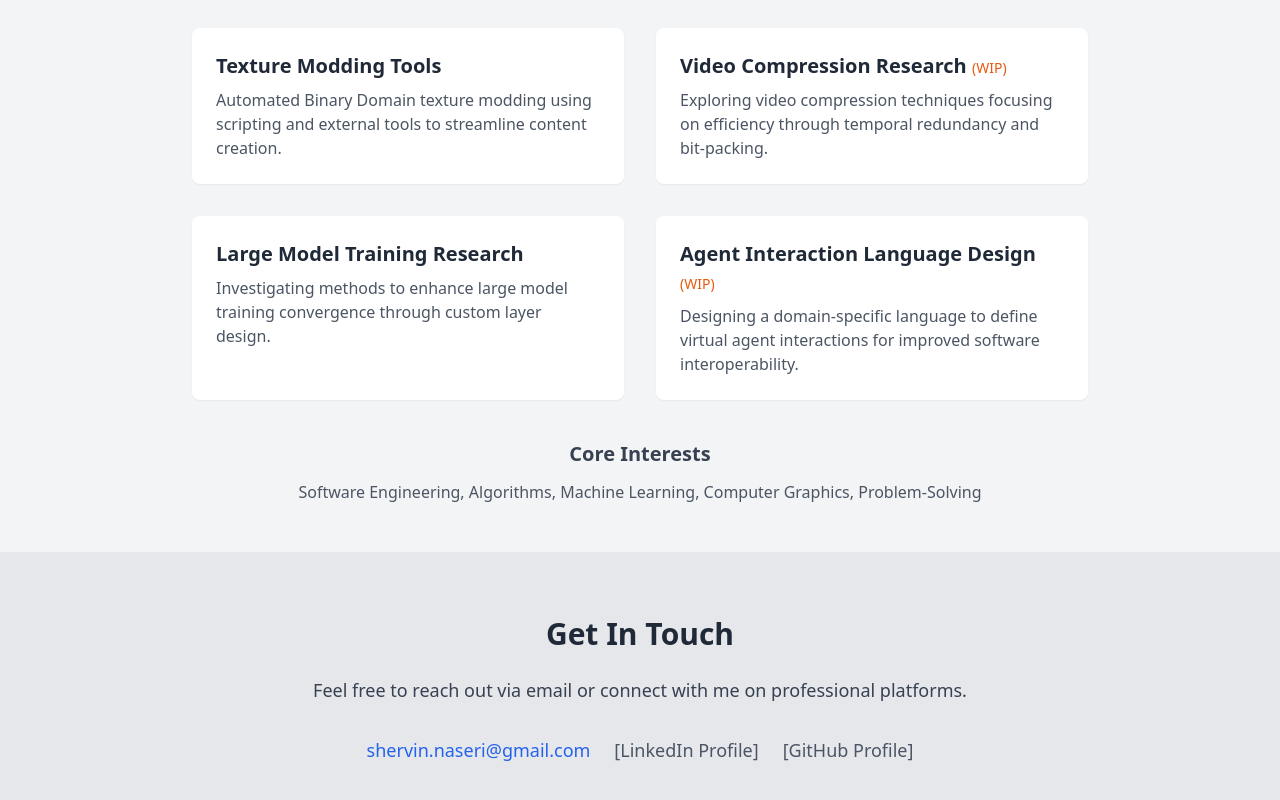
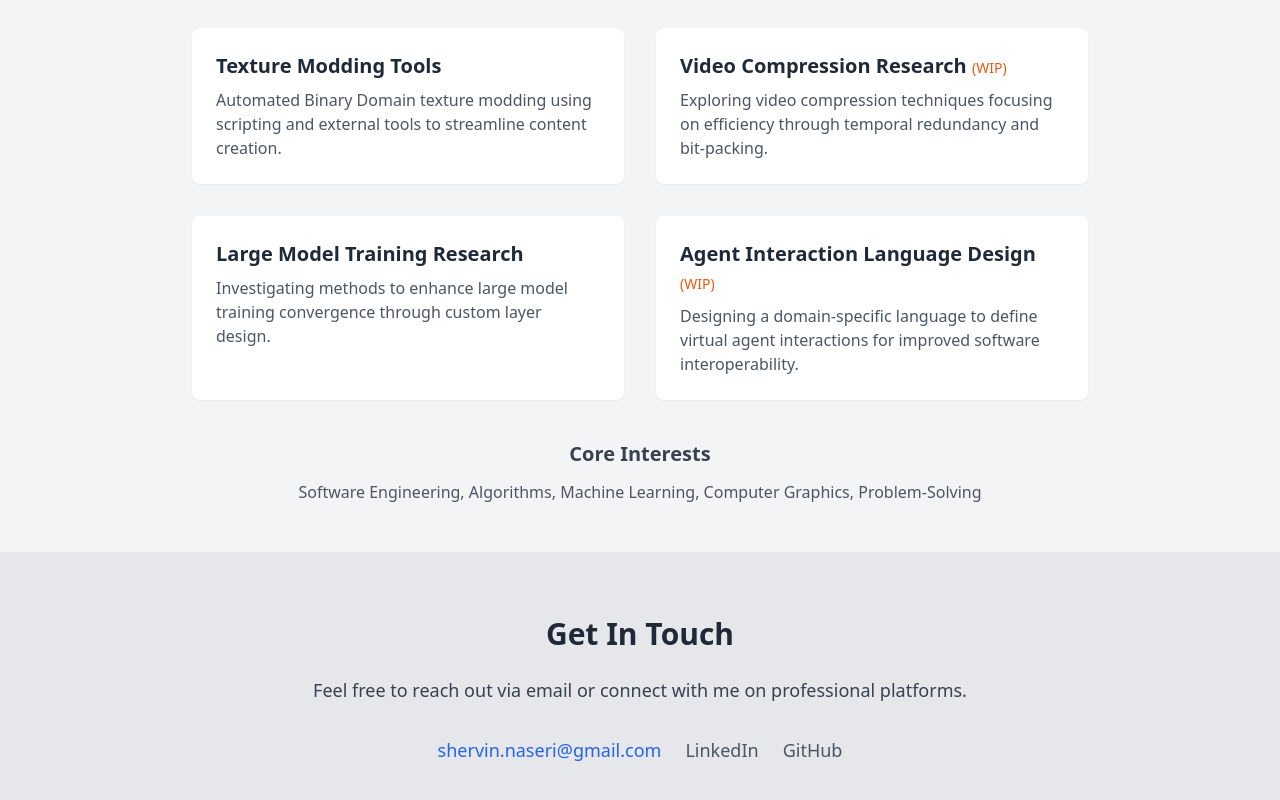
Before and after one commit to shervinemp/portfolio, a website: page index.html in a window 1280 px wide. Shown: the part 3372-4172 px from the top of the page. Drawn offline with nearby package versions, Linux system fonts and the light colour scheme.

Commit message:
Feat: Add LinkedIn and GitHub profile links

```diff
--- a/index.html
+++ b/index.html
@@ -306,9 +306,10 @@
                 <a href="mailto:shervin.naseri@gmail.com" class="text-blue-600 hover:text-blue-800 text-lg">
                     shervin.naseri@gmail.com
                 </a>
-                <!-- Add actual links later -->
-                <a href="#" class="text-gray-600 hover:text-gray-800 text-lg">[LinkedIn Profile]</a>
-                <a href="#" class="text-gray-600 hover:text-gray-800 text-lg">[GitHub Profile]</a>
+                <a href="https://www.linkedin.com/in/shervin-naseri-b3a016b0/" target="_blank" rel="noopener noreferrer"
+                    class="text-gray-600 hover:text-blue-700 text-lg">LinkedIn</a>
+                <a href="https://github.com/shervinemp" target="_blank" rel="noopener noreferrer"
+                    class="text-gray-600 hover:text-gray-900 text-lg">GitHub</a>
             </div>
         </div>
     </section>
```
